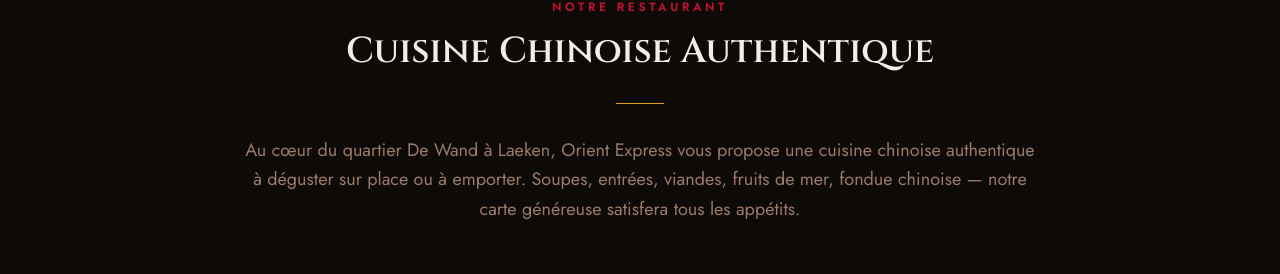
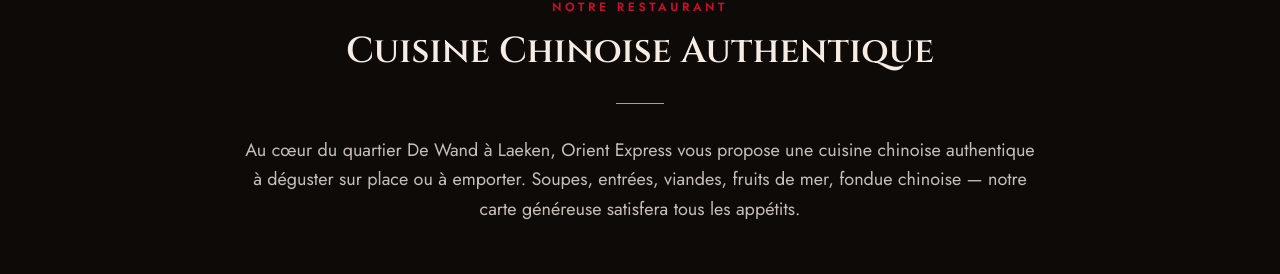
Before and after one commit to fanaman74/orient-express, a Next.js app: page / in a window 1280 px wide. Shown: the part 897-1171 px from the top of the page. Built offline with nearby package versions, Linux system fonts and the light colour scheme; no server answers; the database is empty; a web font is replaced by a local one.

Commit message:
fix: improve About body text contrast (text-text/80 vs text-muted)

```diff
--- a/components/About.tsx
+++ b/components/About.tsx
@@ -11,7 +11,7 @@
         <span className="text-xs uppercase tracking-[0.3em] text-accent font-semibold mb-4 block">{t.label}</span>
         <h2 className="font-display text-3xl md:text-4xl mb-8 font-semibold">{t.title}</h2>
         <div className="w-12 h-px bg-gold mx-auto mb-8" />
-        <p className="text-text-muted leading-relaxed text-lg">{t.body}</p>
+        <p className="text-text/80 leading-relaxed text-lg">{t.body}</p>
 
         <div className="grid grid-cols-2 md:grid-cols-4 gap-6 mt-16">
           {[
```
